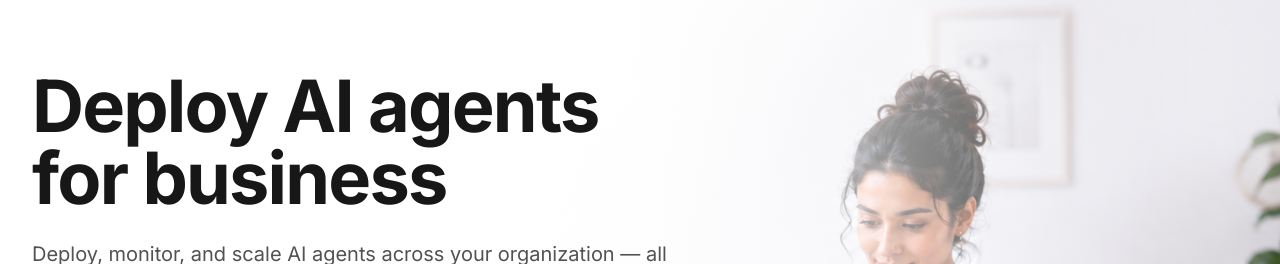
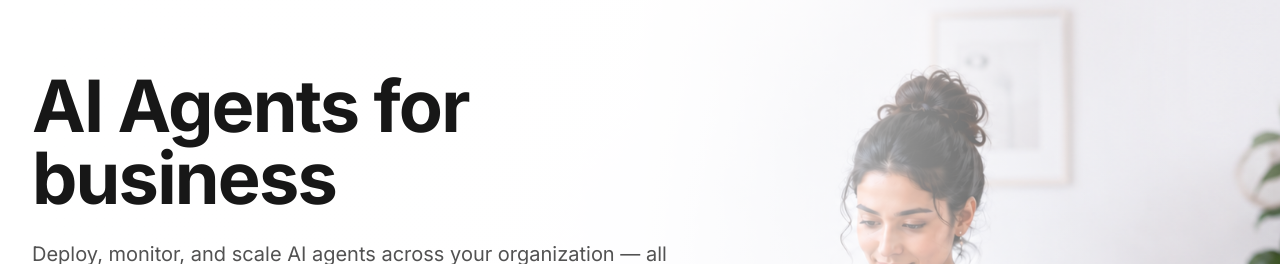
Before and after one commit to akashmahlaz/fireclaw, a Next.js app: page / in a window 1280 px wide. Shown: the part 220-484 px from the top of the page. Built offline with nearby package versions, Linux system fonts and the light colour scheme; no server answers.

Commit message:
hero text clipped

```diff
--- a/components/layout/Hero.tsx
+++ b/components/layout/Hero.tsx
@@ -18,7 +18,7 @@ export function Hero() {
       <div className="relative z-10 mx-auto flex min-h-[calc(100svh-64px)] max-w-7xl items-center px-6 lg:px-8">
         <div className="max-w-2xl">
           <h1 className="text-5xl font-bold tracking-tight text-neutral-900 sm:text-6xl lg:text-7xl">
-            Deploy AI agents for business
+            AI Agents for business
           </h1>
           <p className="mt-6 text-xl leading-relaxed text-neutral-600">
             Deploy, monitor, and scale AI agents across your organization — all from one powerful platform.
```
